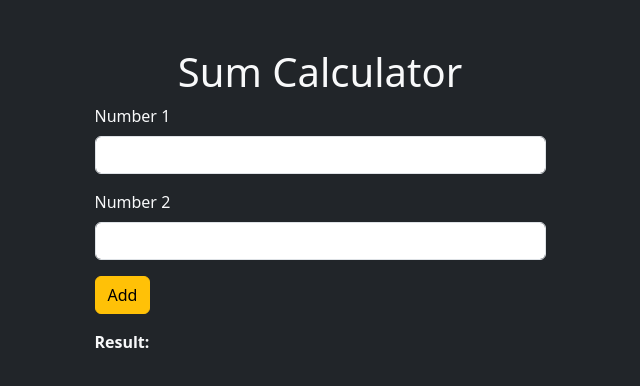
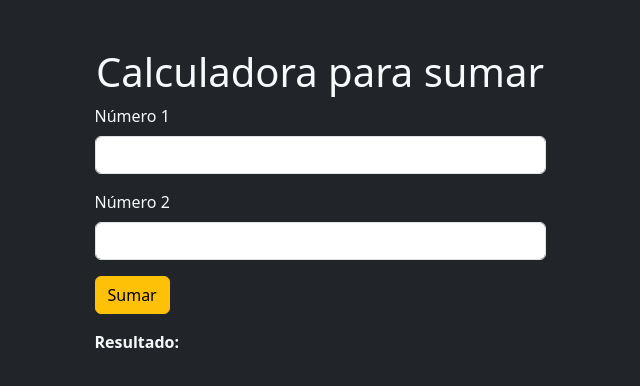
Before and after one commit to sergiotrrs/sum-calculator, a plain HTML site: page index.html in a window 1280 px wide. Shown: the whole page, without its empty margins (320-960 px from the left). Drawn offline with nearby package versions, Linux system fonts and the light colour scheme.

Commit message:
Corrección del ejercicio propuesto

```diff
--- a/index.html
+++ b/index.html
@@ -1,10 +1,10 @@
 <!DOCTYPE html>
-<html lang="es">
+<html lang="es"><!-- A nivel ux, el sitio está definido en español. Por lo tanto hay que cambiar el texto en ingles a español para mejor accesibilidad a la gente a la que va dirigido el sitio-->
 
 <head>
     <meta charset="UTF-8">
     <meta name="viewport" content="width=device-width, initial-scale=1.0">
-    <title>Sum Calculator</title>
+    <title>Claculadora para sumar</title>
     <link href="https://cdn.jsdelivr.net/npm/bootstrap@5.3.2/dist/css/bootstrap.min.css" rel="stylesheet"
         integrity="sha384-T3c6CoIi6uLrA9TneNEoa7RxnatzjcDSCmG1MXxSR1GAsXEV/Dwwykc2MPK8M2HN" crossorigin="anonymous">
 </head>
@@ -13,18 +13,18 @@
     <main class="container mt-5">
         <div class="row justify-content-md-center">
             <div class="col-9 col-md-5">
-                <h1 class="text-center">Sum Calculator</h1>
+                <h1 class="text-center">Calculadora para sumar</h1>
                 <div class="mb-3">
-                    <label for="number1" class="form-label">Number 1</label>
+                    <label for="number1" class="form-label">Número 1</label>
                     <input type="text" class="form-control" id="number1">
                 </div>
                 <div class="mb-3">
-                    <label for="number2" class="form-label">Number 2</label>
+                    <label for="number2" class="form-label">Número 2</label>
                     <input type="text" class="form-control" id="number2">
                 </div>
-                <button class="btn btn-warning" id="add">Add</button>
+                <button class="btn btn-warning" id="add">Sumar</button>
                 <div class="mt-3">
-                    <strong>Result:</strong> <span id="result"></span>
+                    <strong>Resultado:</strong> <span id="result"></span>
                 </div>
             </div>
         </div>
--- a/script.js
+++ b/script.js
@@ -21,12 +21,15 @@ const sumCalculator = () => {
 
 const getNumber1 = () => {
   const number1Input = document.getElementById("number1");
-  return number1Input.value;
+
+  //Necesitamos retornar el valor de los elemntos en tipo entero, por lo tanto pasamos el valor por una función parseInt
+  return parseInt(number1Input.value);
 };
 
 const getNumber2 = () => {
   const number2Input = document.getElementById("number2");
-  return number2Input.value;
+  //Necesitamos retornar el valor de los elementos en tipo entero, por lo tanto pasamos el valor por una función parseInt
+  return parseInt(number2Input.value);
 };
 
 const updateResult = (text) => {
```
